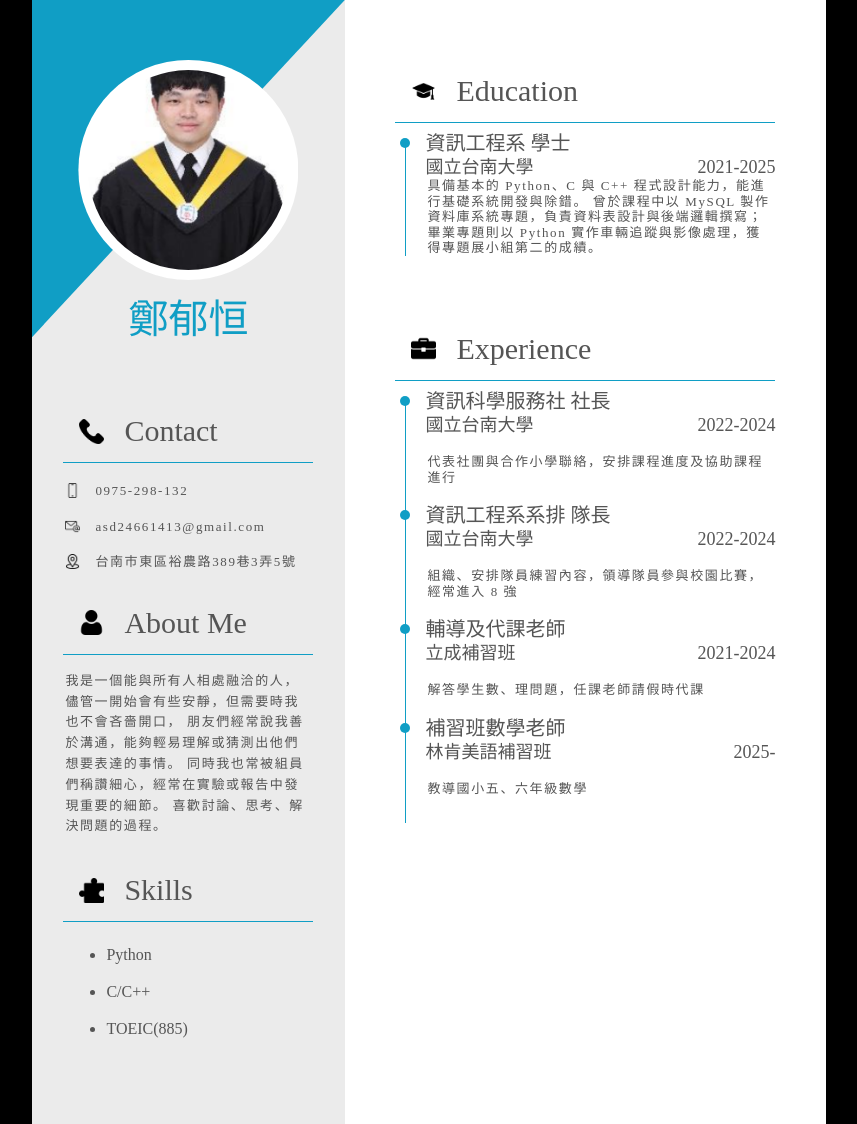
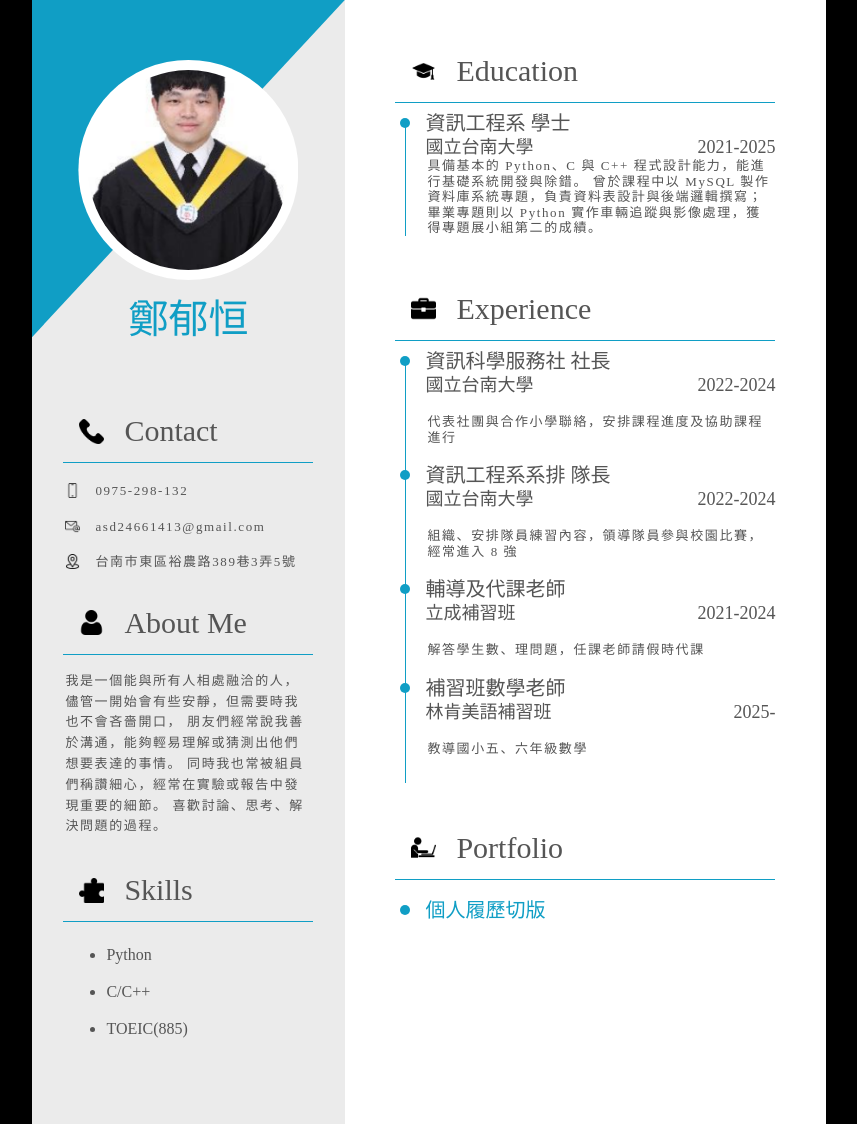
Before and after one commit to SunPHish55/2025-12-01-resume-layout, a plain HTML site: page index.html in a window 1280 px wide. Shown: the whole page, without its empty margins (211-1068 px from the left). Drawn offline with Linux system fonts and the light colour scheme.

Commit message:
update portfolio

```diff
--- a/index.html
+++ b/index.html
@@ -72,6 +72,12 @@
                         <li><p>教導國小五、六年級數學</p></li>
                     </ul>
                 </div>
+                <div class="portfolio">
+                    <h2><img src="assets/man-working-on-a-laptop-from-side-view.png" alt="作品集符號">Portfolio</h2>
+                    <ul>
+                        <li><h3><a target="_blank" href="https://sunphish55.github.io/2025-12-01-resume-layout/">個人履歷切版</a></h3></li>
+                    </ul>
+                </div>
             </div>
         </div>
     </div>
--- a/styles.css
+++ b/styles.css
@@ -252,12 +252,12 @@ p{
 }
 
 .education{
-    margin-top: 60px;
+    margin-top: 40px;
     width: 380px;
 }
 
 .experience{
-    margin-top: 60px;
+    margin-top: 40px;
     width: 380px;
 }
 
@@ -270,3 +270,25 @@ p{
     top: -22px;
     height: calc(100% + 48px);
 }
+
+.portfolio{
+    margin-top: 40px;
+    width: 380px;
+}
+
+.portfolio li:nth-child(1)::after{
+    content: none;
+}
+
+.portfolio ul{
+    margin-top: 20px;
+}
+
+.portfolio a{
+    color:  rgb(16, 158, 197);
+    text-decoration: none;
+}
+
+.portfolio a:hover{
+    color: blueviolet;
+}
```
Also changed, not shown: assets/man-working-on-a-laptop-from-side-view.png (added), assets/source.txt.
